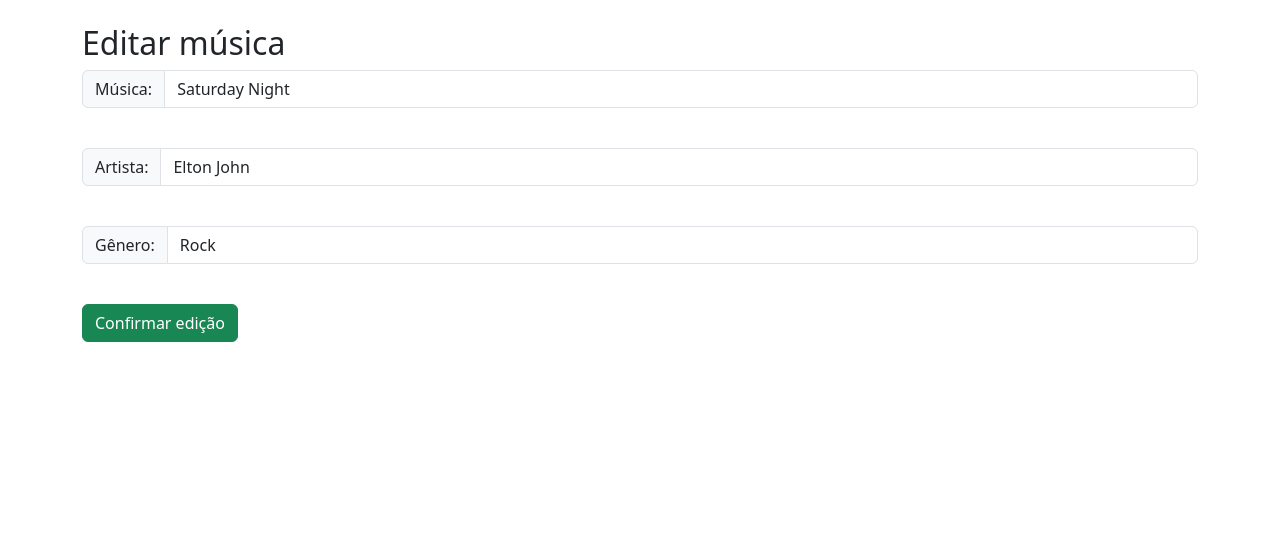
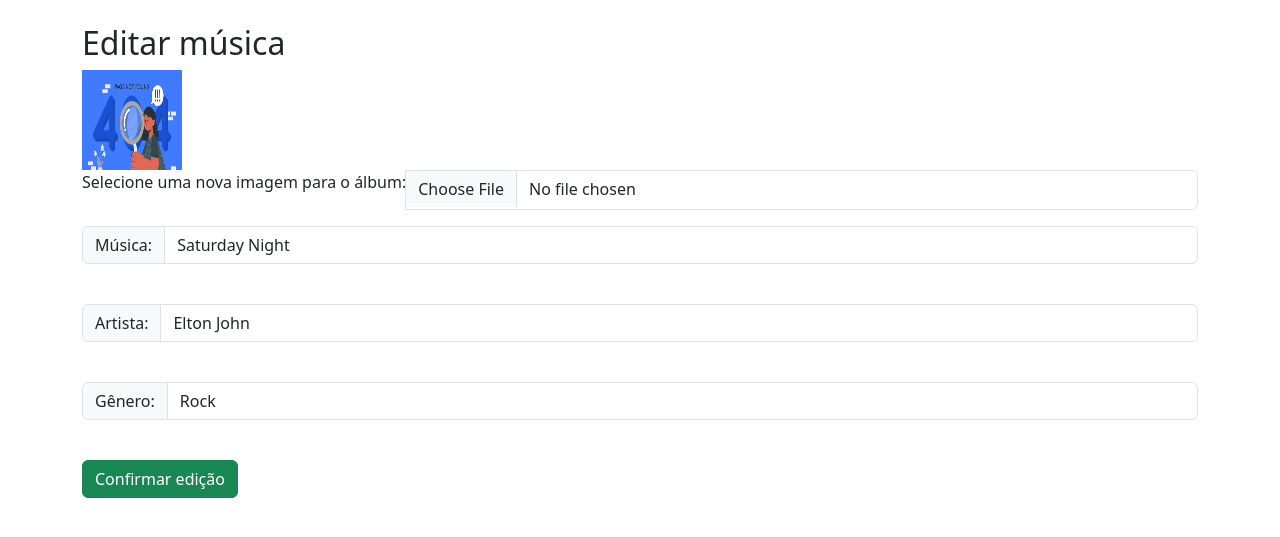
Before and after one commit to mazzuzugaib/udmflask, a Flask app: page /editar/1 in a window 1280 px wide. Shown: the part 56-593 px from the top of the page. Run offline with Flask 3, Linux system fonts and the light colour scheme; the visitor is signed in with stand-in values (Sample User, id 1); data comes from the database, SQL or seed files in the repository; parts of the project's set-up code (start-up, migrations or seed data) failed here and were passed over; some libraries are stand-ins or nearby versions.

Commit message:
acertando parte das imagens
parte de modificar e adicionar imagens completo, falta excluir as imagens que são substituidas

```diff
--- a/definicoes.py
+++ b/definicoes.py
@@ -2,8 +2,15 @@ import os
 from main import app
 
 def recupera(id):
-    for imagem in os.listdir(app.config['UPLOAD']):
-        if imagem == f'album`{id}':
-            return imagem
+    for nome_imagem in os.listdir(app.config['UPLOAD']):
+        #transformando imagem para string
+        nome = str(nome_imagem)
+        #separando o nome da extensão. Dessa forma, o nome da imagem fica apenas o nome do arquivo
+        #ex: album1.jpg -> album1
+        #assim é possivel adicionar imagens com outras extensões
+        nome = nome.split('.')
+
+        if f'album{id}_' in nome[0]:
+            return nome_imagem
 
     return '404.jpg'
--- a/templates/cadastro_musica.html
+++ b/templates/cadastro_musica.html
@@ -5,7 +5,7 @@
 
     <form method="POST" action="/salvar_musica" enctype="multipart/form-data">
         <div class='input-group mb-3'>
-            <label for = 'imagem' class='form-label'>Imagem:</label>
+            <label for = 'imagem' class='form-label'></label>
             <input type="file"  name="imagem" id="imagem" accept=".jpg, .jpeg, .png" class="form-control" aria-label="Sizing example input" aria-describedby="inputGroup-sizing-default">
         </div>
         <div class='input-group mb-3'>
--- a/templates/editar_musica.html
+++ b/templates/editar_musica.html
@@ -3,8 +3,17 @@
     {% block conteudo %}
     <h2>{{titulo}}</h2>
 
-    <form method="POST" action="{{ url_for('atualizar') }}">
+    <form method="POST" action="{{ url_for('atualizar') }}" enctype="multipart/form-data">
         <fieldset>
+
+            <img src="{{ url_for('imagem', nome_imagem=album_musica) }}" width="100" height="100">
+            <div class='input-group mb-3'>
+                <label for = 'imagem_nova' class='form-label mb-3'>
+                    Selecione uma nova imagem para o álbum:
+                </label>
+                <input type="file"  name="imagem_nova" id="imagem" accept=".jpg, .jpeg, .png" class="form-control" aria-label="Sizing example input" aria-describedby="inputGroup-sizing-default">
+            </div>
+
             <!-- input escondido so para pegar o id da musica -->
             <input type="hidden" name="id_noform" id="id_noform" value="{{musica_edit.id}}">
             <div class='input-group mb-3'>
--- a/views.py
+++ b/views.py
@@ -1,6 +1,8 @@
-from flask import render_template, request, redirect, session, flash, url_for
+from flask import render_template, request, redirect, session, flash, url_for, send_from_directory
 from models import Musica, Usuario
 from main import app, db
+from definicoes import recupera
+import time
 
 @app.route('/')
 
@@ -41,7 +43,19 @@ def salvar_musica():
 #INDICANDO A PASTA QUE ESTÁ DESCRITA EM CONFIG.PY
     upload = app.config['UPLOAD']
 
-    imagem.save(f'{upload}/album{nova.id}.jpg')
+#quebrando o nome da imagem para poder salvar em jpg e png
+#abaixo, o nome do arquivo é separado da extensão
+#ex: album1.jpg -> album1
+    arquivo = imagem.filename.split('.')
+#pegando apenas a extensão do arquivo
+#ex: jpg
+    extensao = arquivo[-1]
+#pegando o nome do arquivo sem a extensão e somando a extensão, que pode ser jpg ou png
+#ex: arquivo_completo = f'algum{10}.{jpg ou png}'
+    momento = time.time()
+    arquivo_completo = f'album{nova.id}_{momento}.{extensao}'
+
+    imagem.save(f'{upload}/{arquivo_completo}')
 
 
     return redirect('/')
@@ -53,12 +67,9 @@ def editar_musica(id):
 
     busca = Musica.query.filter_by(id = id).first()
 
-    #musica = Musica.query.get(id)
-    #if musica is None:
-     #   flash('Música não encontrada')
-      #  return redirect('/')
+    album = recupera(id)
 
-    return render_template('editar_musica.html', titulo = 'Editar música', musica_edit = busca)
+    return render_template('editar_musica.html', titulo = 'Editar música', musica_edit = busca, album_musica = album)
 
 @app.route('/atualizar_musica', methods = ['POST',])
 def atualizar():
@@ -69,6 +80,18 @@ def atualizar():
 
     db.session.add(atual)
     db.session.commit()
+
+    nova_imagem = request.files['imagem_nova']
+
+    upload = app.config['UPLOAD']
+
+    arquivo = nova_imagem.filename.split('.')
+    extensao = arquivo[-1]
+
+    momento = time.time()
+    arquivo_completo = f'album{atual.id}_{momento}.{extensao}'
+
+    nova_imagem.save(f'{upload}/{arquivo_completo}')
 
     return redirect('/')
 
@@ -108,3 +131,7 @@ def autenticar():
 def sair():
     session['usuario_in'] = None
     return redirect ('/login')
+
+@app.route('/uploads/<nome_imagem>')
+def imagem(nome_imagem):
+    return send_from_directory('uploads', nome_imagem)
```
Also changed, not shown: uploads/album11.png (added), uploads/album11_1743895353.4137225.png (added), uploads/album11_1743895366.7802484.png (added), uploads/album3.png (added), uploads/album3_1743895562.2577107.png (added).
